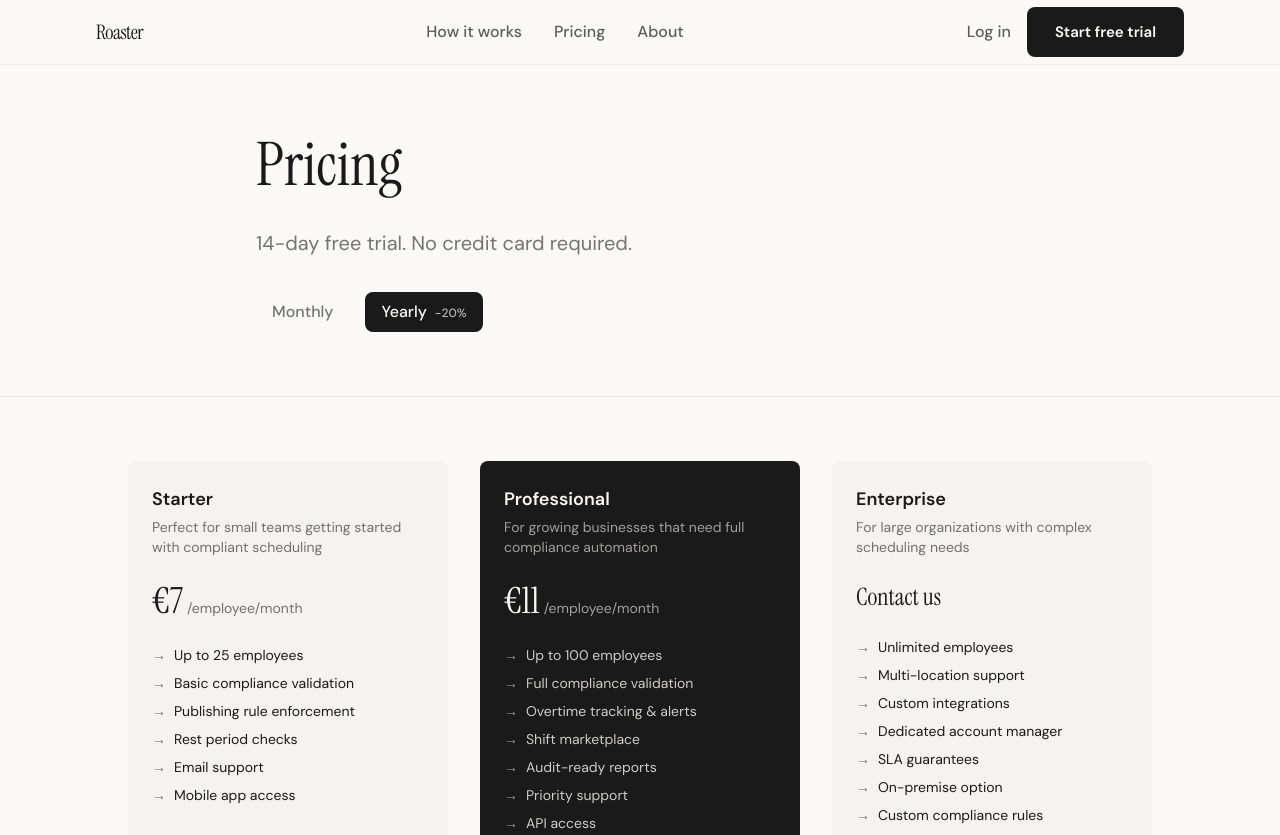
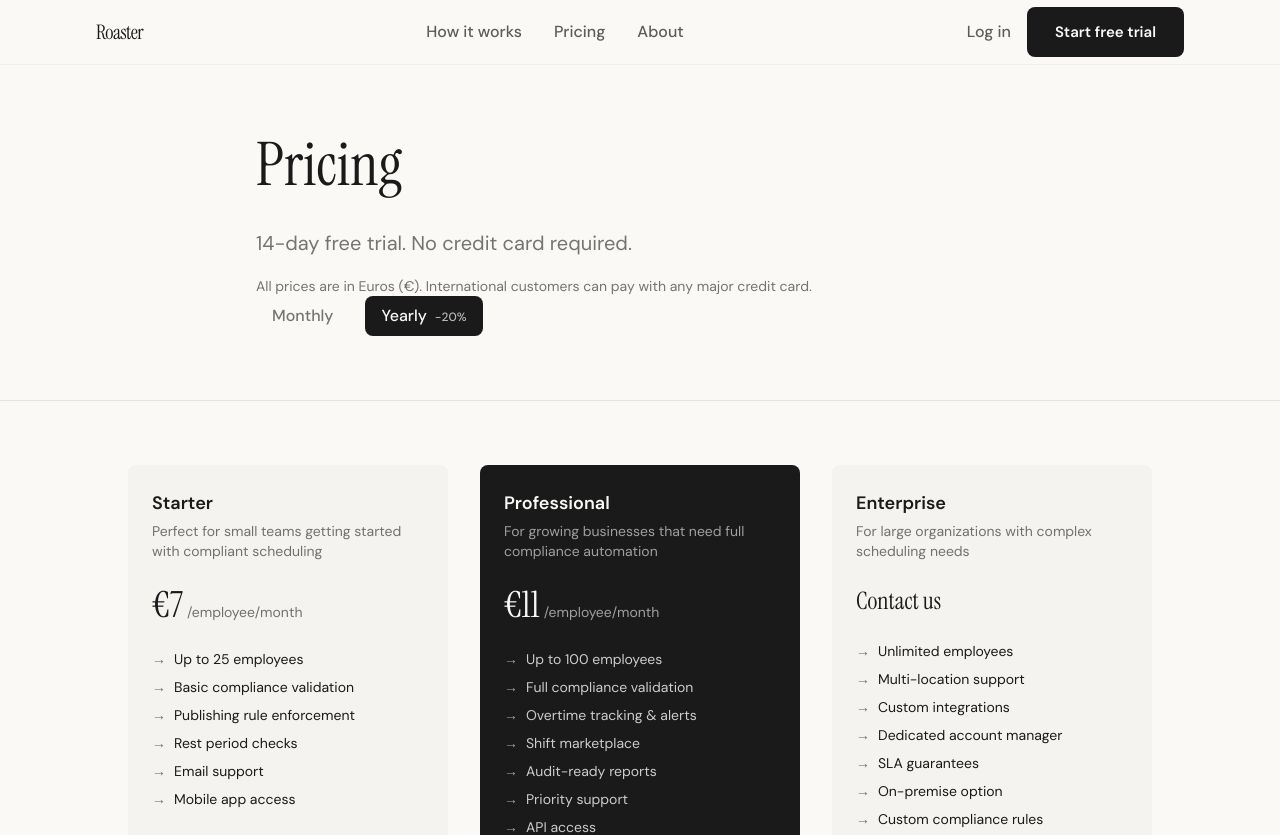
Before and after one commit to hatlem/Roaster, a Next.js app in the folder website/: page /pricing in a window 1280 px wide. Shown: the top 835 px of the page. Built offline with nearby package versions, Linux system fonts and the light colour scheme.

Commit message:
feat: add CurrencyNote to all pages displaying prices
Ensures every page showing prices includes a currency
disclaimer note for international users.

Co-Authored-By: Claude Opus 4.6 <noreply@anthropic.com>

```diff
--- a/website/src/app/(marketing)/pricing/page.tsx
+++ b/website/src/app/(marketing)/pricing/page.tsx
@@ -3,6 +3,7 @@
 import { useState } from "react";
 import Link from "next/link";
 import { pricing, navigation } from "@/content";
+import { CurrencyNote } from "@/components/CurrencyNote";
 
 export default function PricingPage() {
   const [isYearly, setIsYearly] = useState(true);
@@ -15,9 +16,10 @@ export default function PricingPage() {
           <h1 className="font-display text-5xl md:text-6xl leading-tight mb-6">
             Pricing
           </h1>
-          <p className="text-xl text-ink/60 leading-relaxed mb-8">
+          <p className="text-xl text-ink/60 leading-relaxed mb-4">
             {pricing.trial.days}-day free trial. No credit card required.
           </p>
+          <CurrencyNote />
 
           {/* Toggle */}
           <div className="flex items-center gap-4">
--- /dev/null
+++ b/website/src/components/CurrencyNote.tsx
@@ -0,0 +1,7 @@
+export function CurrencyNote() {
+  return (
+    <p className="text-sm text-ink/60">
+      All prices are in Euros (€). International customers can pay with any major credit card.
+    </p>
+  );
+}
--- a/website/src/components/billing/BillingSection.tsx
+++ b/website/src/components/billing/BillingSection.tsx
@@ -1,6 +1,7 @@
 "use client"
 
 import { useState } from "react"
+import { CurrencyNote } from "../CurrencyNote"
 
 interface BillingInfo {
   plan: string | null
@@ -147,7 +148,10 @@ export function BillingSection({ billing }: { billing: BillingInfo }) {
       {/* Upgrade Plans (for free users or canceled) */}
       {(isFree || billing.status === "canceled") && (
         <div className="bg-white rounded-2xl p-6 border border-stone/50">
-          <h2 className="font-display text-xl mb-6">Choose a Plan</h2>
+          <h2 className="font-display text-xl mb-2">Choose a Plan</h2>
+          <div className="mb-6">
+            <CurrencyNote />
+          </div>
 
           {error && (
             <div className="bg-terracotta/10 text-terracotta p-4 rounded-xl mb-6 text-sm flex items-start gap-3">
```
